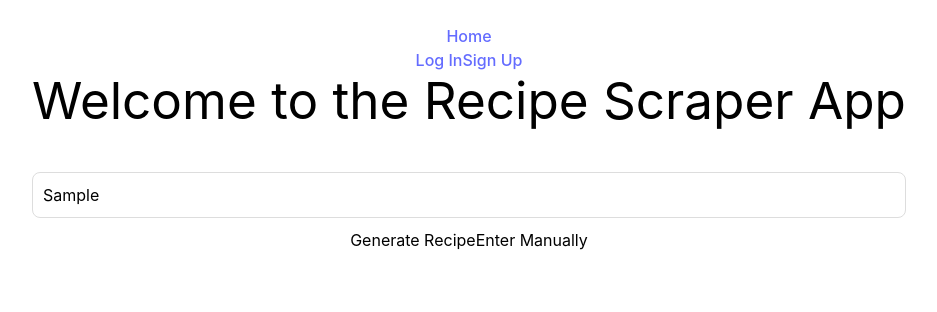
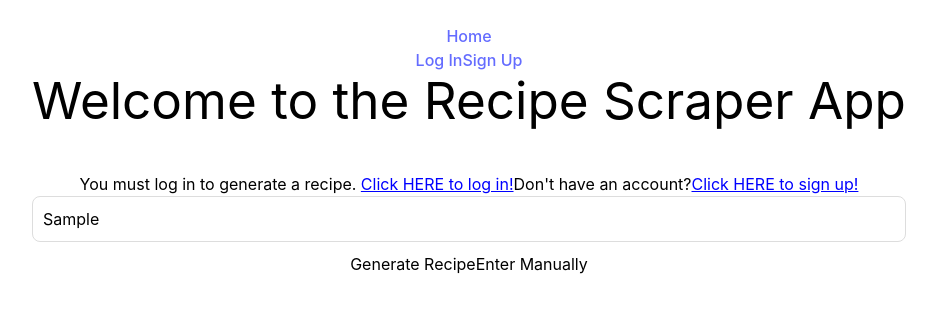
Before and after one commit to kawrou/RecipEasy-recipe-manager, a React (Vite) app in the folder frontend/: page / in a window 1280 px wide. Both pictures are taken after typing "Sample" into the empty fields and a click on the button "Generate Recipe". Shown: the top 312 px of the page, without its empty margins (171-1108 px from the left). Built offline with nearby package versions, Linux system fonts and the light colour scheme; no server answers.

Commit message:
error message added when user not logged in

```diff
--- a/frontend/src/components/RecipeScraper.jsx
+++ b/frontend/src/components/RecipeScraper.jsx
@@ -1,17 +1,26 @@
 import React, { useState } from 'react';
 import { scrapeRecipe } from '../services/recipe';
+import { useNavigate } from 'react-router-dom';
 import "./RecipeScraper.css";
 
 
 const RecipeScraper = () => {
+  const [isLoggedIn, setIsLoggedIn] = useState(false);
   const [url, setUrl] = useState('');
   const [recipeData, setRecipeData] = useState(null);
+  const [showErrorMessage, setShowErrorMessage] = useState(false);
+  const navigate = useNavigate();
 
   const handleUrlChange = (e) => {
     setUrl(e.target.value);
   };
 
   const handleScrapeRecipe = async () => {
+    if (!isLoggedIn) {
+      setShowErrorMessage(true);
+      return;
+    }
+
     try {
       const scrapedData = await scrapeRecipe(url);
       setRecipeData(scrapedData);
@@ -21,20 +30,46 @@ const RecipeScraper = () => {
     }
   };
 
+  const redirectToLoginPage = () => {
+    navigate('/login');
+  };
+
+  const redirectToSignupPage = () => {
+    navigate('/signup');
+  };
+
   return (
-    <div class="recipe-scrapper-container">
-        <input type="text" value={url} onChange={handleUrlChange} class="input-box" placeholder="Enter Recipe URL:" />
+    <div className="recipe-scrapper-container">
+      {/* Move the error message outside the isLoggedIn check */}
+      {showErrorMessage && !isLoggedIn && (
+        <div className="error-message">
+          <p>You must log in to generate a recipe.             <span onClick={redirectToLoginPage} style={{ cursor: 'pointer', color: 'blue', textDecoration: 'underline' }}>
+              Click HERE to log in!
+            </span>
+            Don't have an account?
+            <span onClick={redirectToSignupPage} style={{ cursor: 'pointer', color: 'blue', textDecoration: 'underline' }}>
+              Click HERE to sign up!
+            </span></p>
+        </div>
+      )}
+
+      {/* Always render the input box and buttons */}
+      <input type="text" value={url} onChange={handleUrlChange} className="input-box" placeholder="Enter Recipe URL:" />
       <div className="flex items-center justify-center py-8">
         <button onClick={handleScrapeRecipe} type="submit" className="focus:outline-none text-white bg-blue-700 hover:bg-blue-800 focus:ring-4 focus:ring-blue-300 font-medium rounded-lg text-sm px-5 py-2.5 me-2 mb-2 dark:bg-blue-600 dark:hover:bg-blue-700 dark:focus:ring-blue-900">Generate Recipe</button>
         <button type="submit" className="focus:outline-none text-darkGray border border-gray-500 hover:border-gray-700 focus:ring-4 focus:ring-blue-300 font-medium rounded-lg text-sm px-5 py-2.5 me-2 mb-2 bg-white dark:bg-gray-800">Enter Manually</button>
       </div>
 
+      {isLoggedIn && (
+        <>
           {recipeData && (
             <div>
               <h2>Recipe Data</h2>
               <pre>{JSON.stringify(recipeData, null, 2)}</pre>
             </div>
           )}
+        </>
+      )}
     </div>
   );
 };
--- a/frontend/src/services/recipe.js
+++ b/frontend/src/services/recipe.js
@@ -1,8 +1,14 @@
 const BACKEND_URL = import.meta.env.VITE_BACKEND_URL;
 
-export const scrapeRecipe = async (url) => {
+export const scrapeRecipe = async (url, token) => {
+  const requestOptions = {
+    method: "GET",
+    headers: {
+      Authorization: `Bearer ${token}`,
+    },
+  };
   try {
-    const response = await fetch(`${BACKEND_URL}/recipes/scrape-recipe?url=${encodeURIComponent(url)}`);
+    const response = await fetch(`${BACKEND_URL}/recipes/scrape-recipe?url=${encodeURIComponent(url)}`, requestOptions);
 
     if (response.status !== 200) {
       throw new Error("Unable to make GET request for fetch recipe");
```
Also changed, not shown: frontend/src/components/RecipeScrapePuppeteer.js (deleted, +0 -30 lines), 2 other files (tests, documents, lock files or other folders). Lines whose indentation alone changed are shown as unchanged.
